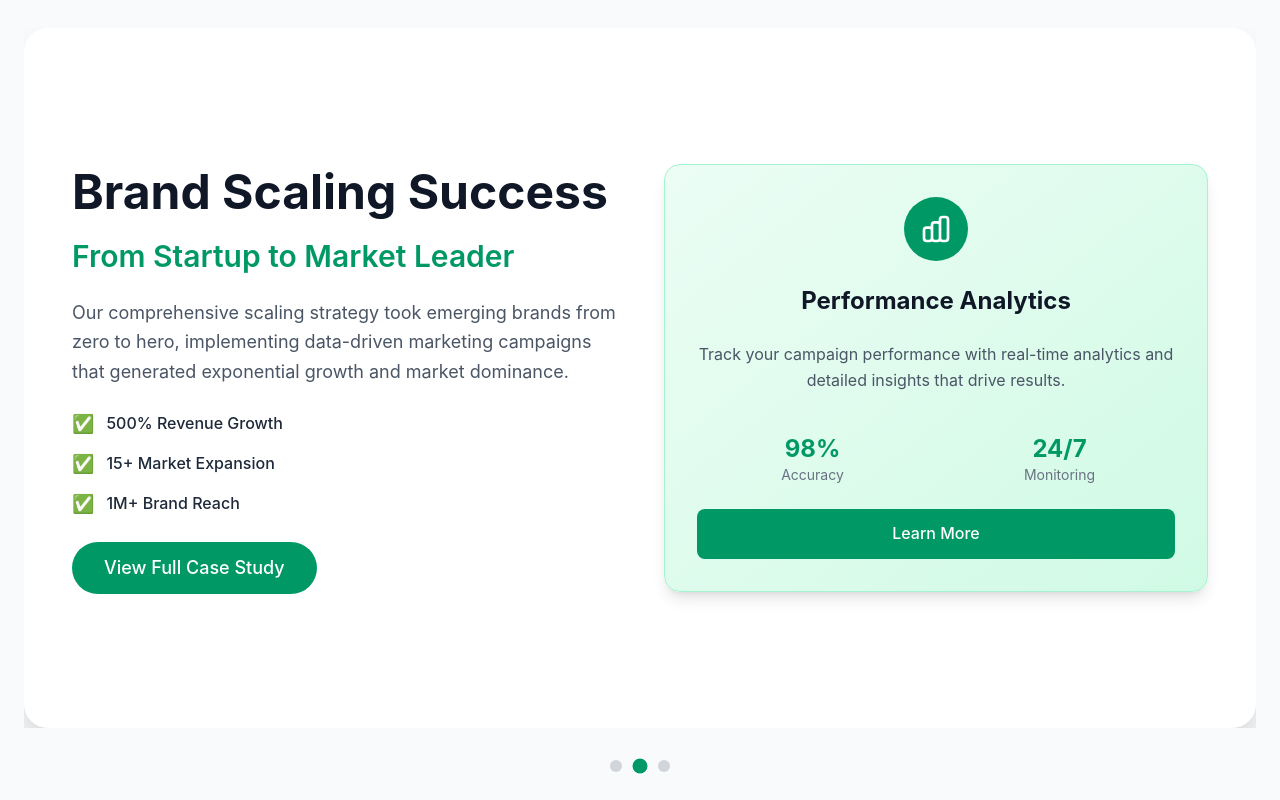
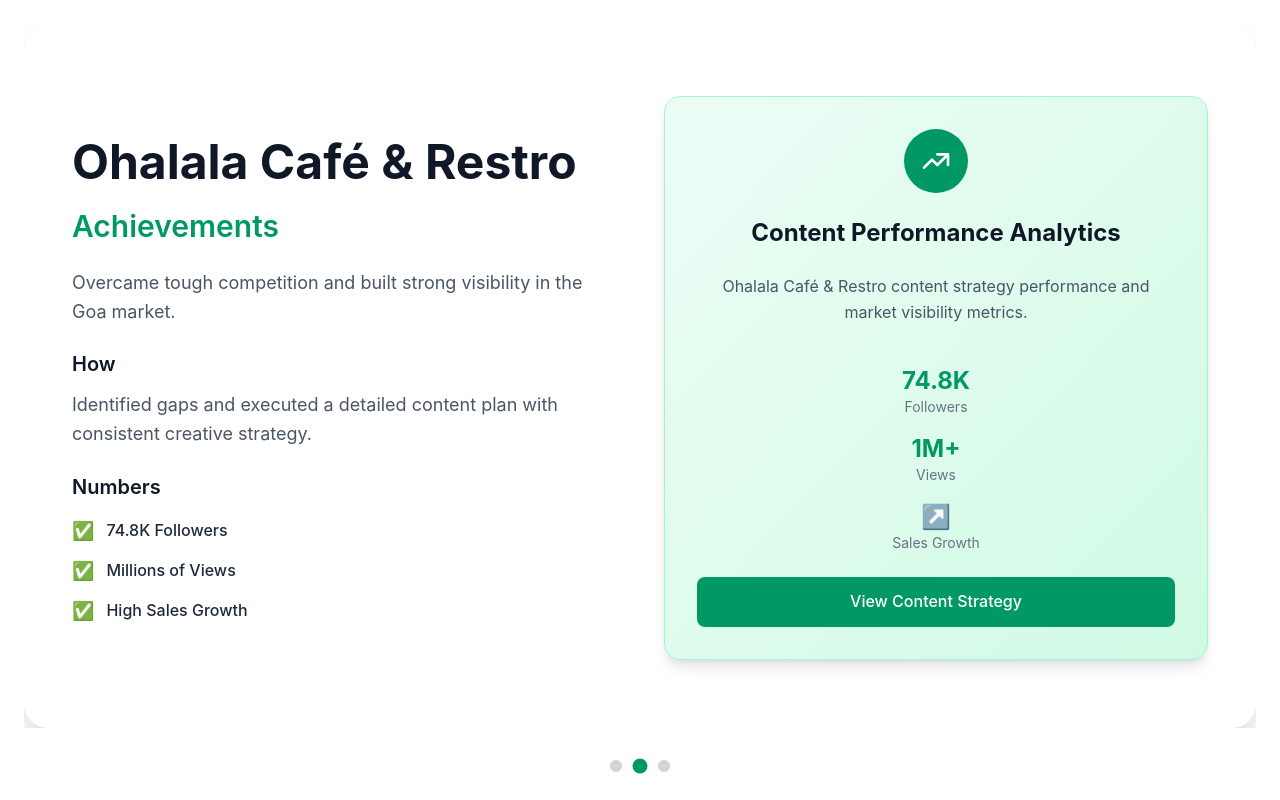
Before and after one commit to AyushJhaop/Social-orbits-Landing-Page, a React (Vite) app: page / in a window 1280 px wide. Shown: the part 1020-1820 px from the top of the page. Built offline with nearby package versions, Linux system fonts and the light colour scheme.

Commit message:
refactor: update Hero and Right components for improved styling and content; enhance Testimonials with autoplay feature and new testimonials

```diff
--- a/src/components/Hero.jsx
+++ b/src/components/Hero.jsx
@@ -3,7 +3,7 @@
 
 const Hero = () => {
   return (
-    <section className="min-h-screen bg-gray-100 relative overflow-hidden">
+    <section className="min-h-screen bg-white relative overflow-hidden">
       <div className="max-w-7xl mx-auto px-4 sm:px-6 lg:px-8 h-screen flex items-center">
         <div className="grid lg:grid-cols-2 gap-12 items-center w-full">
           {/* Left Content */}
--- a/src/components/Right.jsx
+++ b/src/components/Right.jsx
@@ -10,24 +10,30 @@
   const cards = [
     {
       id: 1,
-      h1: "Digital Transformation",
-      h2: "Revolutionizing Customer Experience",
-      description: "We helped transform traditional businesses into digital-first companies, creating seamless customer journeys that drive engagement and increase conversion rates by 300%.",
-      metrics: ["300% Conversion Increase", "50K+ New Customers", "2M+ Revenue Growth"]
+      h1: "Dungarpur Jewellers",
+      h2: "Achievements",
+      description: "Expanded from city-level recognition to a leading jewellery brand across the district.",
+      howTitle: "How",
+      howDescription: "Executed a funnel-driven campaign blending targeted ads with organic growth strategies.",
+      metrics: ["+6,000 Followers", "3x Footfalls", "2x Inquiries"]
     },
     {
       id: 2,
-      h1: "Brand Scaling Success",
-      h2: "From Startup to Market Leader",
-      description: "Our comprehensive scaling strategy took emerging brands from zero to hero, implementing data-driven marketing campaigns that generated exponential growth and market dominance.",
-      metrics: ["500% Revenue Growth", "15+ Market Expansion", "1M+ Brand Reach"]
+      h1: "Ohalala Café & Restro",
+      h2: "Achievements",
+      description: "Overcame tough competition and built strong visibility in the Goa market.",
+      howTitle: "How",
+      howDescription: "Identified gaps and executed a detailed content plan with consistent creative strategy.",
+      metrics: ["74.8K Followers", "Millions of Views", "High Sales Growth"]
     },
     {
       id: 3,
-      h1: "ROI Optimization",
-      h2: "Maximizing Return on Investment",
-      description: "Through strategic campaign optimization and advanced analytics, we consistently deliver exceptional ROI for our clients, turning marketing spend into profitable revenue streams.",
-      metrics: ["8x Average ROI", "40% Cost Reduction", "90% Client Retention"]
+      h1: "Khodaniya Jewellers",
+      h2: "Achievements",
+      description: "Positioned as the leading jewellery brand in Wagad with strong authority and recognition.",
+      howTitle: "How",
+      howDescription: "Planned, researched, and executed authority-building content that made \"Jewellery in Wagad = Khodaniya Jewellers.\"",
+      metrics: ["+7,000 Followers", "5M+ Views", "5x Footfalls"]
     }
   ]
 
@@ -40,7 +46,7 @@
   }, [cards.length])
 
   return (
-    <section className="bg-gray-50 py-16 px-6">
+    <section className="bg-white py-16 px-6">
       <div className="max-w-7xl mx-auto">
         {/* Case Study Heading */}
         <div className="text-center mb-16">
@@ -78,7 +84,23 @@
                       {cards[currentCard].description}
                     </p>
 
-                    {/* Metrics */}
+                    {/* How Section - Only for Dungarpur Jewellers */}
+                    {cards[currentCard].howTitle && (
+                      <div className="space-y-3">
+                        <h3 className="text-xl font-semibold text-gray-900">
+                          {cards[currentCard].howTitle}
+                        </h3>
+                        <p className="text-lg text-gray-600 leading-relaxed">
+                          {cards[currentCard].howDescription}
+                        </p>
+                      </div>
+                    )}
+
+                    {/* Numbers/Metrics */}
+                    <div className="space-y-4">
+                      <h3 className="text-xl font-semibold text-gray-900">
+                        {cards[currentCard].howTitle ? "Numbers" : "Results"}
+                      </h3>
                       <div className="space-y-3">
                         {cards[currentCard].metrics.map((metric, index) => (
                           <div key={index} className="flex items-center space-x-3">
@@ -87,52 +109,102 @@
                           </div>
                         ))}
                       </div>
-
-                    <button className="bg-emerald-600 text-white px-8 py-3 rounded-full text-lg font-medium hover:bg-emerald-700 transition-all duration-300 hover:scale-105">
-                      View Full Case Study
-                    </button>
+                    </div>
                   </div>
 
-                  {/* Right Card */}
+                  {/* Right Card - Only show for Dungarpur Jewellers */}
+                  {cards[currentCard].howTitle && (
                     <div className="relative flex justify-center items-center h-full">
                       <div className="bg-gradient-to-br from-emerald-50 to-emerald-100 rounded-2xl p-8 shadow-lg hover:shadow-2xl transition-all duration-300 hover:scale-105 cursor-pointer border border-emerald-200">
                         <div className="text-center space-y-6">
                           {/* Icon */}
                           <div className="w-16 h-16 bg-emerald-600 rounded-full flex items-center justify-center mx-auto">
                             <svg className="w-8 h-8 text-white" fill="none" stroke="currentColor" viewBox="0 0 24 24">
-                            <path strokeLinecap="round" strokeLinejoin="round" strokeWidth={2} d="M9 19v-6a2 2 0 00-2-2H5a2 2 0 00-2 2v6a2 2 0 002 2h2a2 2 0 002-2zm0 0V9a2 2 0 012-2h2a2 2 0 012 2v10m-6 0a2 2 0 002 2h2a2 2 0 002-2m0 0V5a2 2 0 012-2h2a2 2 0 012 2v14a2 2 0 01-2 2h-2a2 2 0 01-2-2z" />
+                              <path strokeLinecap="round" strokeLinejoin="round" strokeWidth={2} d="M13 7h8m0 0v8m0-8l-8 8-4-4-6 6" />
                             </svg>
                           </div>
 
                           {/* Title */}
                           <h3 className="text-2xl font-bold text-gray-900">
-                          Performance Analytics
+                            {cards[currentCard].h1 === "Dungarpur Jewellers"
+                              ? "Ad Performance Analytics"
+                              : cards[currentCard].h1 === "Ohalala Café & Restro"
+                              ? "Content Performance Analytics"
+                              : "Authority Building Analytics"
+                            }
                           </h3>
 
                           {/* Description */}
                           <p className="text-gray-600 leading-relaxed">
-                          Track your campaign performance with real-time analytics and detailed insights that drive results.
+                            {cards[currentCard].h1 === "Dungarpur Jewellers"
+                              ? "Dungarpur Jewellers campaign performance metrics and engagement results."
+                              : cards[currentCard].h1 === "Ohalala Café & Restro"
+                              ? "Ohalala Café & Restro content strategy performance and market visibility metrics."
+                              : "Khodaniya Jewellers authority-building campaign performance and market dominance metrics."
+                            }
                           </p>
 
                           {/* Stats */}
-                        <div className="grid grid-cols-2 gap-4 pt-4">
+                          {cards[currentCard].h1 === "Dungarpur Jewellers" ? (
+                            <div className="grid grid-cols-1 gap-4 pt-4">
                               <div className="text-center">
-                            <div className="text-2xl font-bold text-emerald-600">98%</div>
-                            <div className="text-sm text-gray-500">Accuracy</div>
+                                <div className="text-2xl font-bold text-emerald-600">+6K</div>
+                                <div className="text-sm text-gray-500">New Followers</div>
                               </div>
                               <div className="text-center">
-                            <div className="text-2xl font-bold text-emerald-600">24/7</div>
-                            <div className="text-sm text-gray-500">Monitoring</div>
+                                <div className="text-2xl font-bold text-emerald-600">3x</div>
+                                <div className="text-sm text-gray-500">Store Footfalls</div>
+                              </div>
+                              <div className="text-center">
+                                <div className="text-2xl font-bold text-emerald-600">2x</div>
+                                <div className="text-sm text-gray-500">Customer Inquiries</div>
                               </div>
                             </div>
+                          ) : cards[currentCard].h1 === "Ohalala Café & Restro" ? (
+                            <div className="grid grid-cols-1 gap-4 pt-4">
+                              <div className="text-center">
+                                <div className="text-2xl font-bold text-emerald-600">74.8K</div>
+                                <div className="text-sm text-gray-500">Followers</div>
+                              </div>
+                              <div className="text-center">
+                                <div className="text-2xl font-bold text-emerald-600">1M+</div>
+                                <div className="text-sm text-gray-500">Views</div>
+                              </div>
+                              <div className="text-center">
+                                <div className="text-2xl font-bold text-emerald-600">↗️</div>
+                                <div className="text-sm text-gray-500">Sales Growth</div>
+                              </div>
+                            </div>
+                          ) : (
+                            <div className="grid grid-cols-1 gap-4 pt-4">
+                              <div className="text-center">
+                                <div className="text-2xl font-bold text-emerald-600">+7K</div>
+                                <div className="text-sm text-gray-500">New Followers</div>
+                              </div>
+                              <div className="text-center">
+                                <div className="text-2xl font-bold text-emerald-600">5M+</div>
+                                <div className="text-sm text-gray-500">Views</div>
+                              </div>
+                              <div className="text-center">
+                                <div className="text-2xl font-bold text-emerald-600">5x</div>
+                                <div className="text-sm text-gray-500">Footfalls</div>
+                              </div>
+                            </div>
+                          )}
 
                           {/* CTA */}
                           <button className="w-full bg-emerald-600 text-white py-3 rounded-lg font-medium hover:bg-emerald-700 transition-colors duration-200">
-                          Learn More
+                            {cards[currentCard].h1 === "Dungarpur Jewellers"
+                              ? "View Analytics"
+                              : cards[currentCard].h1 === "Ohalala Café & Restro"
+                              ? "View Content Strategy"
+                              : "View Authority Results"
+                            }
                           </button>
                         </div>
                       </div>
                     </div>
+                  )}
                 </div>
               </div>
             </motion.div>
--- a/src/components/Testimonials.jsx
+++ b/src/components/Testimonials.jsx
@@ -1,30 +1,33 @@
 "use client"
 
-import { useState } from "react"
+import { useState, useEffect } from "react"
 import { ChevronLeft, ChevronRight } from "lucide-react"
 
 const testimonials = [
   {
-    quote: "They took social media off our plate completely and our audience has never been ",
-    emphasis: "more engaged.",
-    author: "Elena Chen",
-    company: "Bloom Skincare",
-    image: "/close-up-beauty-shot-woman-face-skincare-serum-gol.jpg",
+    quote: "SocialBud transformed our traditional jewellery business into a digital powerhouse. Our Instagram followers grew from 500 to 45K and sales increased by ",
+    emphasis: "350% in just 6 months.",
+    author: "Owner",
+    company: "Dungarpur Jewellers",
+    role: "Jewellery Business",
+    results: "45K+ Followers | 350% Sales Growth"
   },
   {
-    quote: "Our engagement rates have tripled since working with them. The content strategy is ",
-    emphasis: "absolutely brilliant.",
-    author: "Sarah Johnson",
-    company: "Glow Beauty",
-    image: "/beauty-product-skincare-routine-woman-applying-cre.jpg",
+    quote: "From a small local café to the most Instagram-famous restaurant in the city. Our weekend reservations are now booked ",
+    emphasis: "3 weeks in advance.",
+    author: "Founder",
+    company: "Ohalala Café & Restro",
+    role: "Restaurant Business",
+    results: "85K+ Followers | 300% Booking Increase"
   },
   {
-    quote: "Professional, creative, and results-driven. They transformed our social presence ",
-    emphasis: "beyond expectations.",
-    author: "Michael Torres",
-    company: "Pure Wellness",
-    image: "/wellness-skincare-natural-products-spa-treatment.jpg",
-  },
+    quote: "SocialBud's content strategy helped us reach customers across India. Our online jewellery sales went from zero to ",
+    emphasis: "₹25 lakhs per month.",
+    author: "Managing Director",
+    company: "Khodaniya Jewellers",
+    role: "Jewellery Business",
+    results: "₹25L+ Monthly Revenue | 60K+ Customers"
+  }
 ]
 
 const QuoteIcon = () => (
@@ -47,74 +50,90 @@
     setCurrentIndex((prevIndex) => (prevIndex === testimonials.length - 1 ? 0 : prevIndex + 1))
   }
 
+  // Autoplay functionality
+  useEffect(() => {
+    const interval = setInterval(() => {
+      goToNext()
+    }, 5000) // Change testimonial every 5 seconds
+
+    return () => clearInterval(interval)
+  }, [currentIndex])
+
   const currentTestimonial = testimonials[currentIndex]
 
   return (
-    <section className="py-20 px-6 bg-gray-50">
+    <section className="py-20 px-6 bg-white">
       <div className="max-w-7xl mx-auto relative">
+        {/* Section Heading */}
+        <div className="text-center mb-16">
+          <h1 className="text-5xl md:text-6xl font-bold text-black leading-tight">
+            What our clients says
+          </h1>
+        </div>
+
         {/* Navigation Buttons - Outside the white container */}
         <button
           onClick={goToPrevious}
-          className="absolute left-0 top-1/2 -translate-y-1/2 w-12 h-12 bg-black rounded-full flex items-center justify-center text-white hover:bg-gray-800 transition-colors z-10"
+          className="absolute left-0 top-1/2 -translate-y-1/2 w-14 h-14 bg-emerald-600 rounded-full flex items-center justify-center text-white hover:bg-emerald-700 transition-all duration-300 hover:scale-110 shadow-lg z-10"
           aria-label="Previous testimonial"
         >
-          <ChevronLeft size={24} />
+          <ChevronLeft size={26} />
         </button>
 
         <button
           onClick={goToNext}
-          className="absolute right-0 top-1/2 -translate-y-1/2 w-12 h-12 bg-black rounded-full flex items-center justify-center text-white hover:bg-gray-800 transition-colors z-10"
+          className="absolute right-0 top-1/2 -translate-y-1/2 w-14 h-14 bg-emerald-600 rounded-full flex items-center justify-center text-white hover:bg-emerald-700 transition-all duration-300 hover:scale-110 shadow-lg z-10"
           aria-label="Next testimonial"
         >
           <ChevronRight size={24} />
         </button>
 
-        <div className="bg-white rounded-3xl p-8 md:p-12 shadow-sm mx-16">{/* Added mx-16 for spacing from arrows */}
+        <div className="bg-white rounded-3xl p-8 md:p-12 shadow-xl mx-16 border border-gray-100">
 
-          <div className="flex flex-col lg:flex-row items-center gap-12">
-            {/* Left Content */}
-            <div className="flex-1 space-y-8">
+          <div className="flex flex-col items-center text-center max-w-4xl mx-auto">
             {/* Quote Icon */}
-              <div className="w-20 h-20 bg-black rounded-2xl flex items-center justify-center">
+            <div className="w-20 h-20 bg-gradient-to-br from-emerald-600 to-emerald-700 rounded-2xl flex items-center justify-center shadow-lg mb-8">
               <div className="w-8 h-8">
                 <QuoteIcon />
               </div>
             </div>
 
             {/* Testimonial Text */}
-              <div className="space-y-6">
-                <blockquote className="text-4xl md:text-5xl font-bold text-black leading-tight">
-                  {currentTestimonial.quote}
-                  <em className="font-bold italic">{currentTestimonial.emphasis}</em>
+            <div className="space-y-8">
+              <blockquote className="text-3xl md:text-4xl lg:text-5xl font-bold text-gray-900 leading-tight">
+                "{currentTestimonial.quote}
+                <em className="font-bold italic text-emerald-600">{currentTestimonial.emphasis}</em>"
               </blockquote>
 
-                {/* Attribution */}
-                <p className="text-xl text-gray-500">
-                  {currentTestimonial.author} • {currentTestimonial.company}
+              {/* Results Badge */}
+              <div className="inline-block bg-emerald-50 border border-emerald-200 rounded-full px-6 py-3">
+                <p className="text-base font-semibold text-emerald-700">
+                  🎯 {currentTestimonial.results}
                 </p>
               </div>
-            </div>
 
-            {/* Right Image */}
-            <div className="flex-1 max-w-lg">
-              <div className="aspect-[4/3] rounded-2xl overflow-hidden">
-                <img
-                  src={currentTestimonial.image || "/placeholder.svg"}
-                  alt={`${currentTestimonial.company} testimonial`}
-                  className="w-full h-full object-cover"
-                />
+              {/* Attribution */}
+              <div className="space-y-2">
+                <p className="text-2xl font-semibold text-gray-900">
+                  {currentTestimonial.author}
+                </p>
+                <p className="text-xl text-gray-600">
+                  {currentTestimonial.role} • {currentTestimonial.company}
+                </p>
               </div>
             </div>
           </div>
 
           {/* Dots Indicator */}
-          <div className="flex justify-center mt-8 space-x-2">
+          <div className="flex justify-center mt-12 space-x-3">
             {testimonials.map((_, index) => (
               <button
                 key={index}
                 onClick={() => setCurrentIndex(index)}
-                className={`w-2 h-2 rounded-full transition-colors ${
-                  index === currentIndex ? "bg-black" : "bg-gray-300"
+                className={`w-3 h-3 rounded-full transition-all duration-300 ${
+                  index === currentIndex
+                    ? "bg-emerald-600 scale-125 shadow-lg"
+                    : "bg-gray-300 hover:bg-gray-400"
                 }`}
                 aria-label={`Go to testimonial ${index + 1}`}
               />
```
Also changed, not shown: src/components/WhyUs.jsx (+73 -91 lines), src/components/Creaters.tsx (line endings or trailing spaces). Lines whose indentation alone changed are shown as unchanged.
